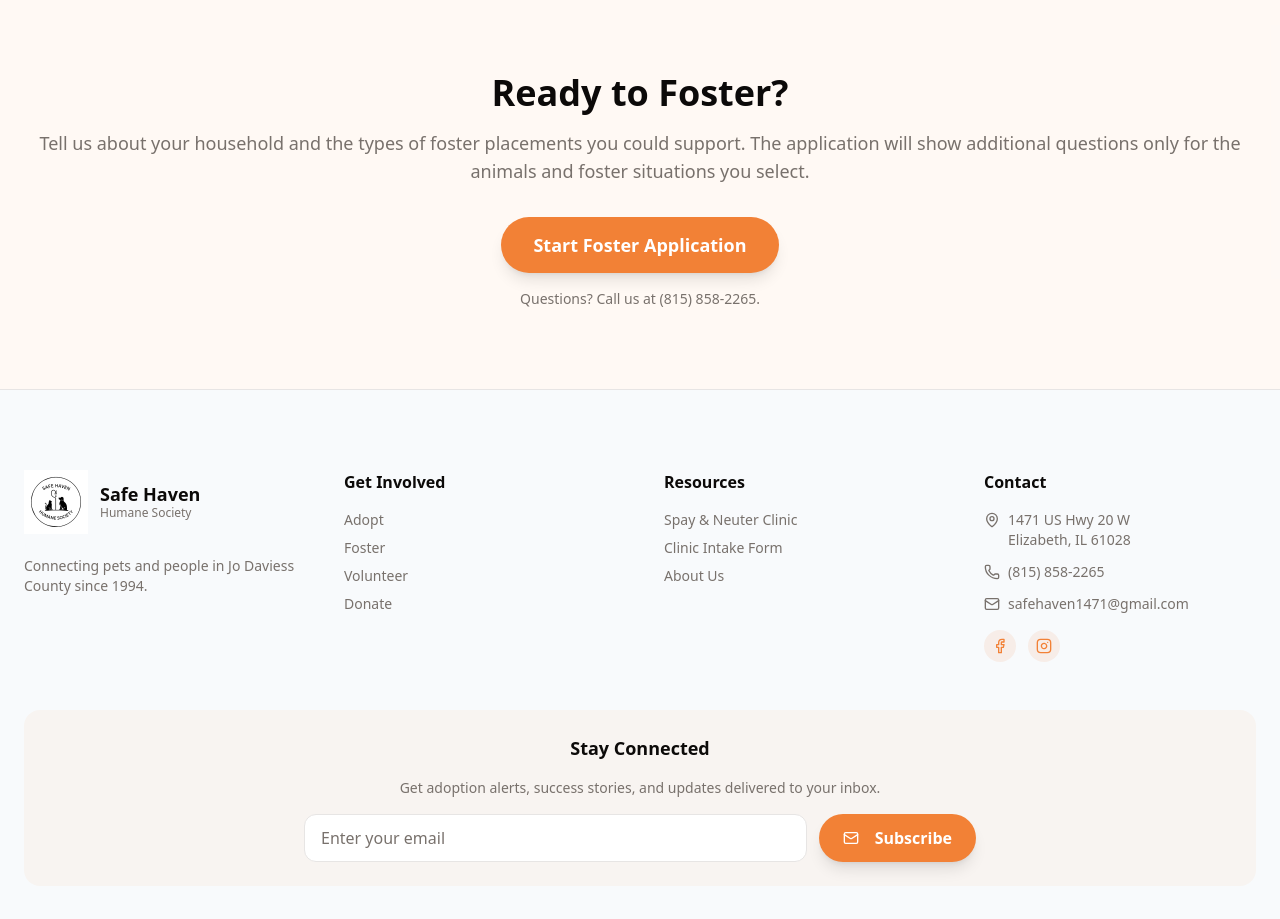
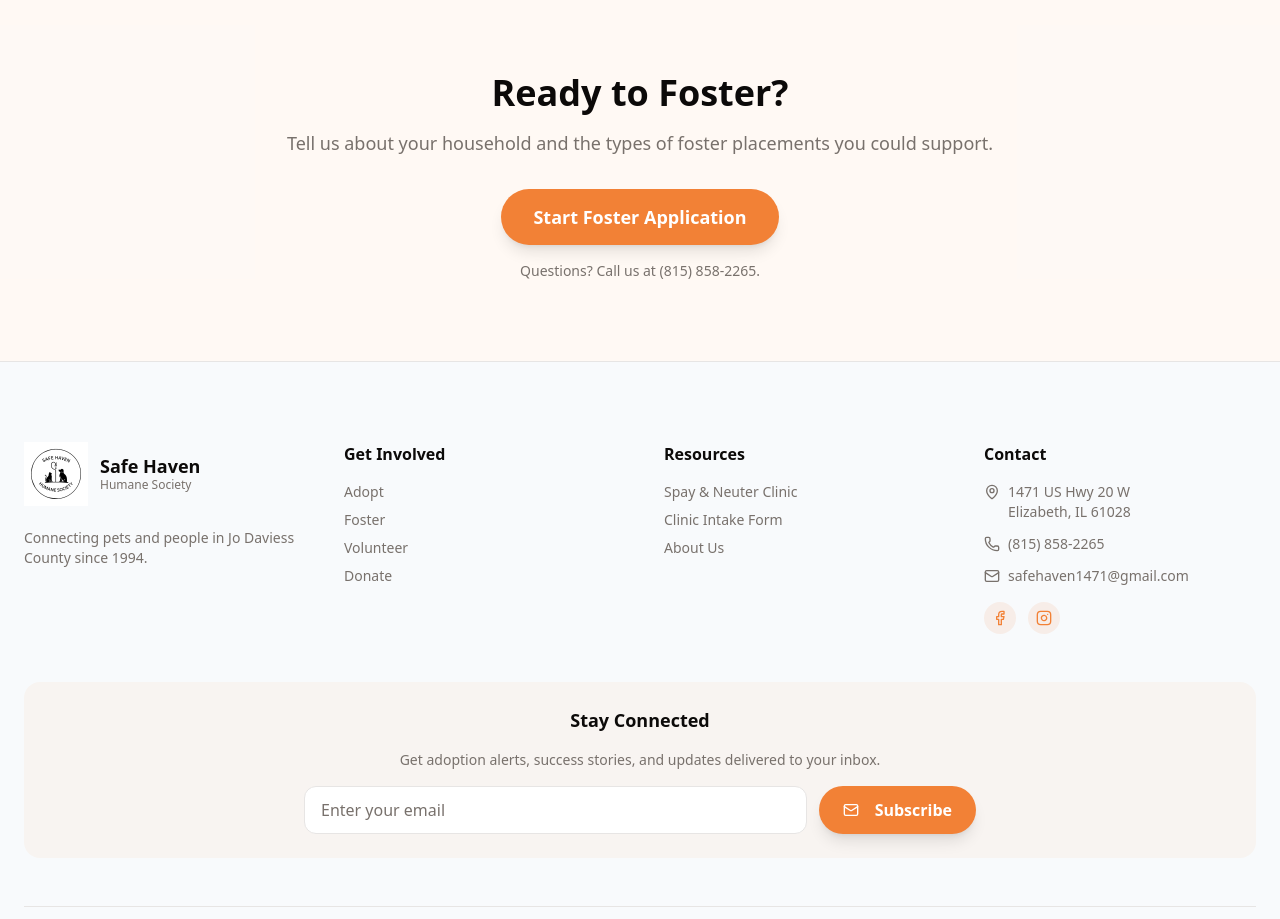
Before and after one commit to 7nqwsvhv99-hash/safe-haven-site, a Next.js app: page /foster in a window 1280 px wide. Shown: the part 4040-4959 px from the top of the page. Built offline with nearby package versions, Linux system fonts and the light colour scheme.

Commit message:
Simplify foster application call to action

```diff
--- a/src/app/foster/page.tsx
+++ b/src/app/foster/page.tsx
@@ -89,7 +89,7 @@ export default function FosterPage() {
 
       <section className="section-padding bg-slate-50"><div className="container-custom max-w-3xl"><h2 className="text-3xl md:text-4xl font-bold text-center mb-12">Common Questions</h2><div className="space-y-6">{faqs.map((faq) => <Card key={faq.question} className="p-6"><div className="flex gap-3"><HelpCircle className="h-5 w-5 text-primary flex-shrink-0 mt-1" /><div className="space-y-2"><h3 className="font-semibold">{faq.question}</h3><p className="text-sm text-muted-foreground">{faq.answer}</p></div></div></Card>)}</div></div></section>
 
-      <section id="apply" className="section-padding bg-primary/5"><div className="container-custom max-w-2xl text-center"><h2 className="text-3xl md:text-4xl font-bold mb-4">Ready to Foster?</h2><p className="text-lg text-muted-foreground mb-8">Tell us about your household and the types of foster placements you could support. The application will show additional questions only for the animals and foster situations you select.</p><Button asChild size="lg"><Link href="/foster-application">Start Foster Application</Link></Button><p className="text-sm text-muted-foreground mt-4">Questions? Call us at (815) 858-2265.</p></div></section>
+      <section id="apply" className="section-padding bg-primary/5"><div className="container-custom max-w-2xl text-center"><h2 className="text-3xl md:text-4xl font-bold mb-4">Ready to Foster?</h2><p className="text-lg text-muted-foreground mb-8">Tell us about your household and the types of foster placements you could support.</p><Button asChild size="lg"><Link href="/foster-application">Start Foster Application</Link></Button><p className="text-sm text-muted-foreground mt-4">Questions? Call us at (815) 858-2265.</p></div></section>
     </div>
   )
 }
```
